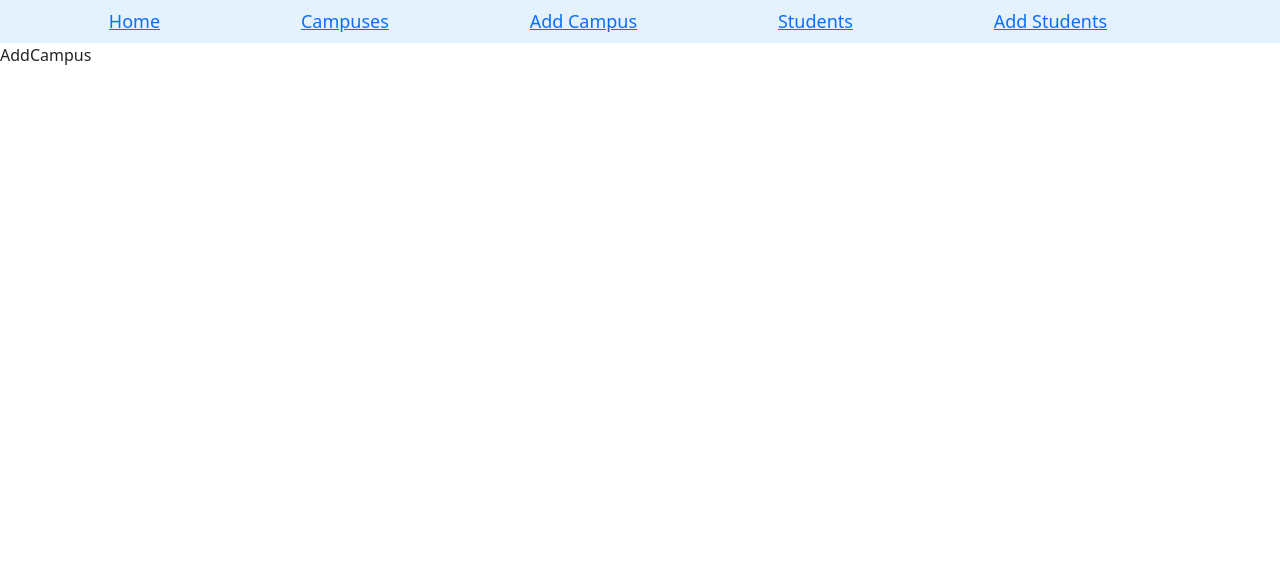
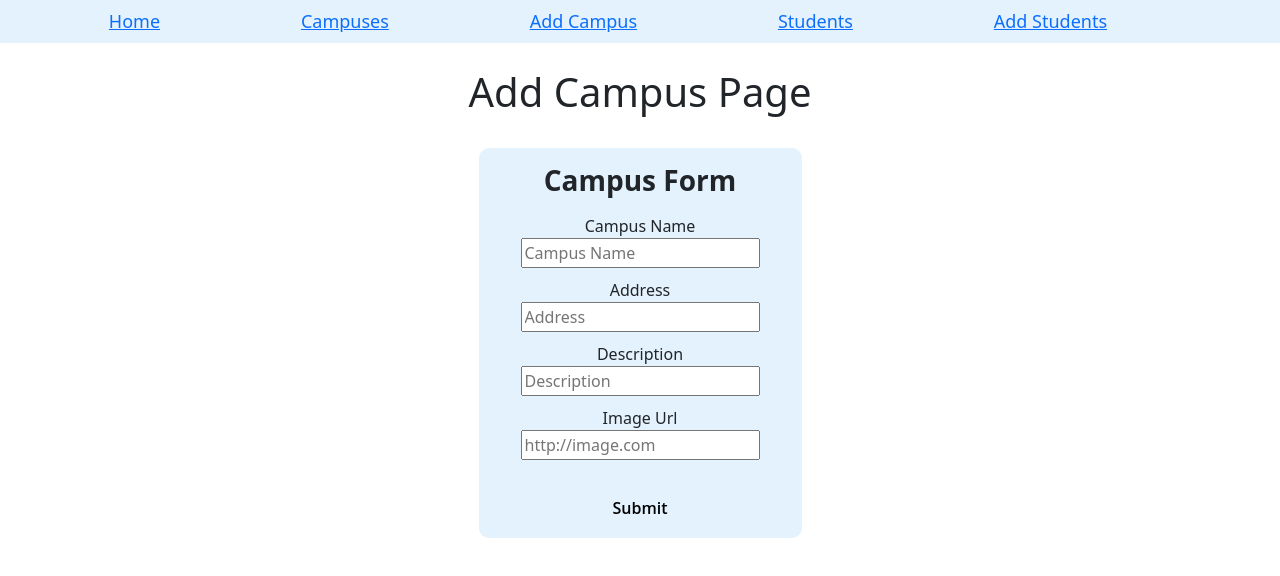
Before and after one commit to jons-repo/CRUD-App, a React (Create React App) app: page /campuses/add in a window 1280 px wide. Shown: the top 576 px of the page. Built offline with nearby package versions, Linux system fonts and the light colour scheme; no server answers.

Commit message:
set up done - not tested yet

```diff
--- a/src/components/campusForm.jsx
+++ b/src/components/campusForm.jsx
@@ -0,0 +1,107 @@
+import React, { useState } from "react";
+import { useSelector, useDispatch } from "react-redux";
+import { useEffect } from "react";
+import { fetchAllStudentsThunk } from "../redux/student/student.actions";
+
+const CampusForm = ({handleFormSubmit}) => {
+    const allStudents = useSelector((state) => state.student.allStudents);
+    const dispatch = useDispatch();
+
+    //Initialize useStates
+    const [name, setName] = useState("");
+    const [imageUrl, setImageUrl] = useState("");
+    const [address, setAddress] = useState("");
+    const [description, setDescription] = useState("");
+
+
+    const fetchAllStudents = () => {
+        return dispatch(fetchAllStudentsThunk());
+    };
+
+    useEffect(() => {
+        fetchAllStudents();
+    }, []);
+
+    const handleNameChange = (event) => {
+        setName(event.target.value);
+    };
+
+    const handleImageUrlChange = (event) => {
+        setImageUrl(event.target.value);
+    };
+
+    const handleAddressChange = (event) => {
+        setAddress(event.target.value);
+    };
+
+    const handleDescriptionChange = (event) => {
+        setDescription(event.target.value);
+    };
+
+    const handleSubmitChange = (event) => {
+        event.preventDefault();
+
+        const campusData = {
+            name,
+            imageUrl,
+            address,
+            description
+        };
+
+        handleFormSubmit(campusData);
+
+        setName("");
+        setAddress("");
+        setDescription("");
+        setDescription("");
+
+    };
+
+    return (
+        <div>
+            <br></br>
+            <form className="form-group" style={{ backgroundColor: "#e3f2fd", display: "inline-block", padding:" 1rem 2rem", borderRadius: "10px"}} onSubmit={handleSubmitChange}>
+
+                <center><legend><h3><b>Campus Form</b></h3></legend></center><br />
+
+
+                <div class="formInput">
+                    <label htmlFor="name" >Campus Name </label>
+                    <div>
+                        <input type="text" placeholder="Campus Name" id="name" value={name} onChange={handleNameChange} />
+                    </div>
+                </div>
+                <div class="formInput">
+                    <label htmlFor="address">Address </label>
+                    <div>
+                        <input type="text" placeholder="Address" id="address" value={address} onChange={handleAddressChange} />
+                    </div>
+                </div>
+                <div class="formInput">
+                    <label htmlFor="description">Description </label>
+                    <div>
+                        <input type="text" placeholder="Description" id="description" value={description} onChange={handleDescriptionChange} />
+                    </div>
+                </div>
+                <div class="formInput">
+                    <label htmlFor="imageUrl">Image Url </label>
+                    <div>
+                        <input type="text" placeholder="http://image.com" id="imageUrl" value={imageUrl} onChange={handleImageUrlChange} />
+
+                    </div>
+                </div>
+                <br></br>
+
+                <button class="button" type="submit">Submit</button>
+
+
+            </form>
+
+
+            {/* <div class="alert alert-success" role="alert" id="success_message">Success <i class="glyphicon glyphicon-thumbs-up"></i> Success!.</div> */}
+
+        </div>
+    );
+};
+
+export default CampusForm;
--- a/src/components/studentForm.jsx
+++ b/src/components/studentForm.jsx
@@ -43,7 +43,6 @@ const StudentForm = ({ handleFormSubmit, initialValues}) => {
 
     const handleFirstNameChange = (event) => {
         setFirstName(event.target.value);
-        console.log(firstName);
     };
 
     const handleLastNameChange = (event) => {
@@ -119,7 +118,7 @@ const StudentForm = ({ handleFormSubmit, initialValues}) => {
                 <div class="formInput">
                     <label htmlFor="email">Email </label>
                     <div>
-                        <input type="text" placeholder="fake@gmail.com" id="email" value={email} onChange={handleEmailChange} />
+                        <input type="text" placeholder="fake@gmail.com" id="email" value={email} onChange={handleEmailChange} /> {emailError}
                     </div>
                 </div>
                 <div class="formInput">
--- a/src/pages/AddCampus.jsx
+++ b/src/pages/AddCampus.jsx
@@ -1,8 +1,21 @@
-import React from 'react'
+import React from 'react';
+import { useDispatch } from 'react-redux';
+import { addCampusThunk } from '../redux/campus/campus.actions';
+import CampusForm from '../components/campusForm';
+const AddCampus = () => {
+  const dispatch = useDispatch();
 
-const AddCampus = () => {
+  const handleFormSubmit = (campusData) => {
+    dispatch(addCampusThunk);
+  };
+
   return (
-    <div>AddCampus</div>
+    <center>
+            <div>
+            <h1 class="centered">Add Campus Page</h1>
+            <CampusForm handleFormSubmit={handleFormSubmit}/>
+            </div>
+        </center>
   )
 }
 
```
